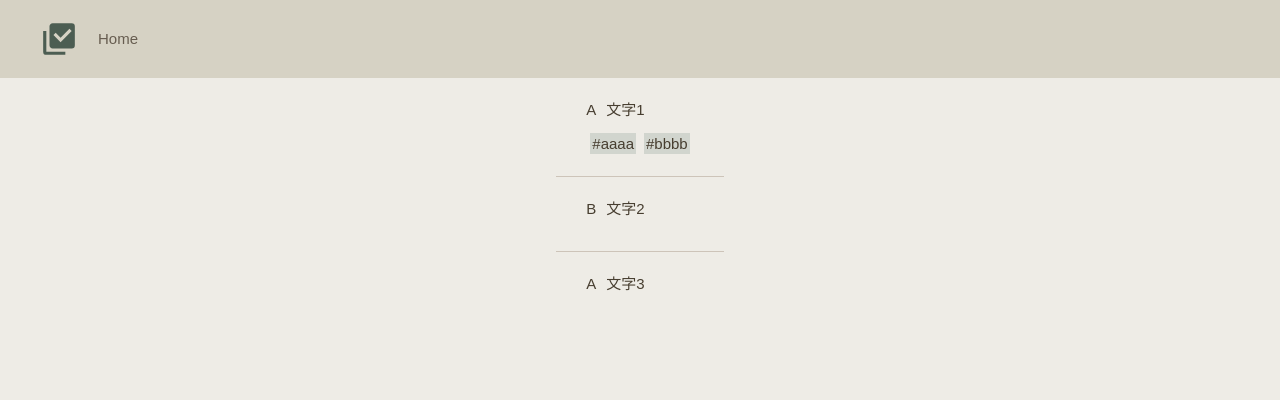
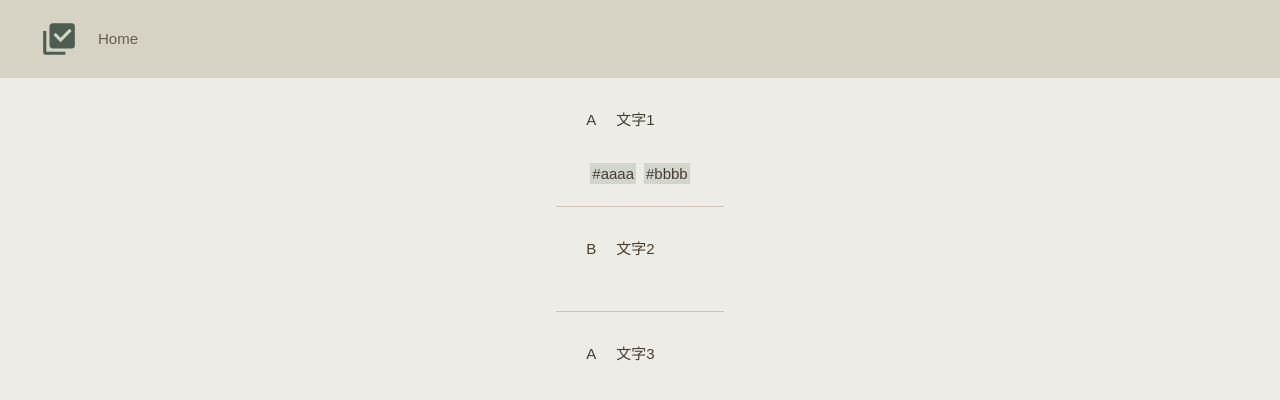
Before and after one commit to Emagineer9/vue3_todo_list, a Vue app: page / in a window 1280 px wide. Shown: the top 400 px of the page. Built offline with nearby package versions, Linux system fonts and the light colour scheme.

Commit message:
update: 編集モード追加

```diff
--- a/src/assets/main.css
+++ b/src/assets/main.css
@@ -55,6 +55,10 @@ a,
   display: flex;
 }
 
+.align-items {
+  display: flex;
+  align-items: center;
+}
 
 @media (hover: hover) {
   a:hover {
--- a/src/components/TodoList.vue
+++ b/src/components/TodoList.vue
@@ -1,16 +1,39 @@
 <script setup lang="ts">
-// import { ref } from 'vue'
+import { reactive } from 'vue'
+import type { Ref } from 'vue'
 // import { mdiAccount } from '@mdi/js'
 // import SvgIcon from './parts/SvgIcon.vue'
 // import WelcomeItem from './WelcomeItem.vue'
 import TaskCard from './parts/TaskCard.vue'
 import type { TaskItemInterface } from '@/interface/TaskItem'
 
-const taskItems: TaskItemInterface[] = [
+const taskItems: TaskItemInterface[] = reactive([
   { id: '1', text: '文字1', tags: ['aaaa', 'bbbb'], status: 'A', isEdit: false },
   { id: '2', text: '文字2', tags: [], status: 'B', isEdit: false },
   { id: '3', text: '文字3', tags: [], status: 'A', isEdit: false },
-]
+])
+
+let pressTimer: any = null
+
+/** methods */
+const dbClickTaskCard = (index: any) => {
+  console.log('dbClickTaskCard')
+  taskItems[index].isEdit = !taskItems[index].isEdit
+}
+
+const startPress = (index: any) => {
+  pressTimer = setTimeout(() => {
+    console.log('startPress')
+    taskItems[index].isEdit = !taskItems[index].isEdit
+  }, 1000)
+}
+
+const endPress = () => {
+  if (!pressTimer) return
+  console.log('endPress')
+  clearTimeout(pressTimer)
+  pressTimer = null
+}
 
 // const mdiAccountIcon = computed(() => {
 //   return mdiAccount
@@ -18,12 +41,25 @@ const taskItems: TaskItemInterface[] = [
 </script>
 
 <template>
-  <TaskCard v-for="taskItem in taskItems">
+  <TaskCard
+    v-for="(taskItem, index) in taskItems"
+    @dblclick="dbClickTaskCard(index)"
+    @pointerdown="startPress(index)"
+    @pointerup="endPress"
+    @pointermove="endPress"
+    @pointercancel="endPress"
+    @click="endPress"
+  >
     <template #status>
       {{ taskItem.status }}
     </template>
     <template #text>
-      {{ taskItem.text }}
+      <template v-if="taskItem.isEdit">
+        <textarea v-model="taskItem.text" type="text" class="textbox"></textarea>
+      </template>
+      <template v-else>
+        <span>{{ taskItem.text }}</span>
+      </template>
     </template>
     <template #tags>
       <span v-for="tag in taskItem.tags" class="tag">{{ tag }}</span>
@@ -41,17 +77,13 @@ span.tag {
 span.tag::before {
   content: '#';
 }
+
+textarea {
+  width: 100%;
+  padding: 8px 10px;
+  border: 1px solid #cdc4b9;
+  border-radius: 3px;
+  line-height: 1.7em;
+  height: 3em;
+}
 </style>
-
-
-  <!--
-    <WelcomeItem>
-      <template #icon>
-        <SvgIcon type="mdi" :path="mdiAccountIcon" :size="16" style="color: gray; vertical-align: middle"></SvgIcon>
-      </template>
-      <template #heading>Community</template>
-
-      <a href="https://twitter.com/vuejs" target="_blank" rel="noopener">@vuejs</a>
-      twitter account for latest news in the Vue world.
-    </WelcomeItem>
-  -->
--- a/src/components/parts/TaskCard.vue
+++ b/src/components/parts/TaskCard.vue
@@ -12,11 +12,11 @@
 
 <template>
   <div class="task-card">
-    <div class="flex">
-      <div class="status">
+    <div class="flex" style="padding-bottom: 20px;">
+      <div class="status align-items">
         <slot name="status"></slot>
       </div>
-      <div>
+      <div class="text align-items">
         <slot name="text"></slot>
       </div>
     </div>
@@ -42,6 +42,9 @@
 
 .status {
   padding-right: 10px;
-  padding-bottom: 10px;
+}
+.text{
+  width: 100%;
+  padding: 10px;
 }
 </style>
```
Also changed, not shown: .eslintrc.cjs, .prettierrc.json.
